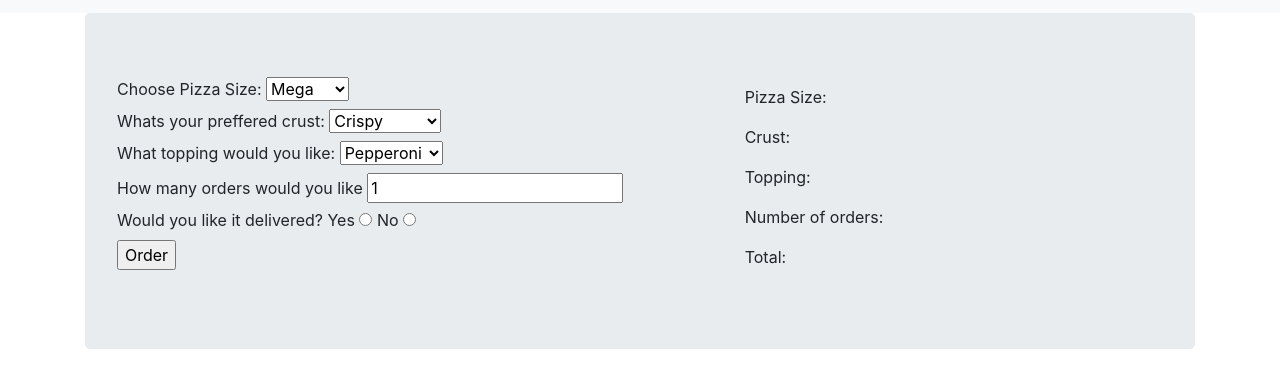
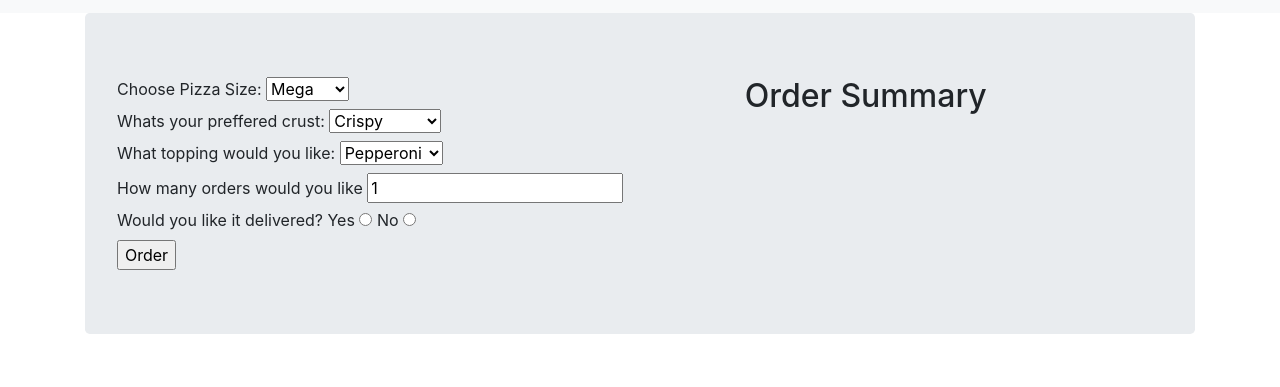
Before and after one commit to BensonGathu/PizzaPro, a plain HTML site: page index.html in a window 1280 px wide. Shown: the part 61-448 px from the top of the page. Drawn offline with nearby package versions, Linux system fonts and the light colour scheme.

Commit message:
Added a prototype that returns order details

```diff
--- a/index.html
+++ b/index.html
@@ -63,14 +63,11 @@
                     </form>
                 </div>
                 <div class="col-md-5">
-                    <div id="show-summary">
-                        <h2></h2>
-                        <p>Pizza Size: <span class="size"></span></p>
-                        <p>Crust: <span class="crust"></span></p>
-                        <p>Topping: <span class="topping"></span></p>
-                        <p>Number of orders: <span class="Order"></span></p>
-                        <p>Total: <span class="total"></span></p>
-                    </div>
+                    <h2>Order Summary</h2>
+                    <ul id="checkout">
+
+
+                    </ul>
 
                 </div>
             </div>
--- a/js/scripts.js
+++ b/js/scripts.js
@@ -11,8 +11,15 @@ function Address(house,street){
 }
 
 Pizza.prototype.fullDetails = function(){
+    return "Your Order details \n"+"Number of orders: "+this.num + "\n"+ "Pizza size: "+ this.size + "\n"+ "Preferred toppings: "+this.toppings + "\n"+ "Preferred crust: "+ this.crust;
 
 }
+
+// $("ul#addresses").text("");
+// newContact.addresses.forEach(function(address) {
+//   $("ul#addresses").append("<li>" + address.street + ", " + address.city + " " + address.County + "</li>");
+// });
+
 
 $(document).ready(function(){
 
@@ -89,8 +96,10 @@ $(document).ready(function(){
             var total = total += price[x]
         }
         alert(total *num)
+        console.log(order.fullDetails())
 
     })
+
 
 
     $("input#yes").click(function(){
```
